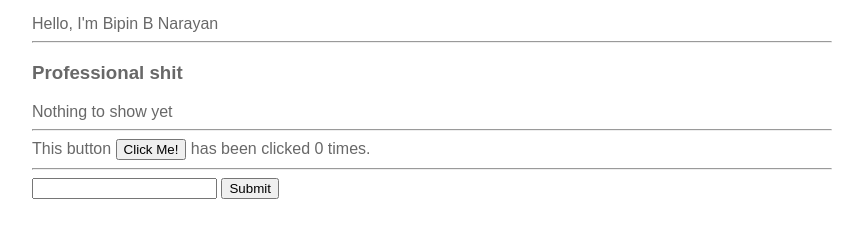
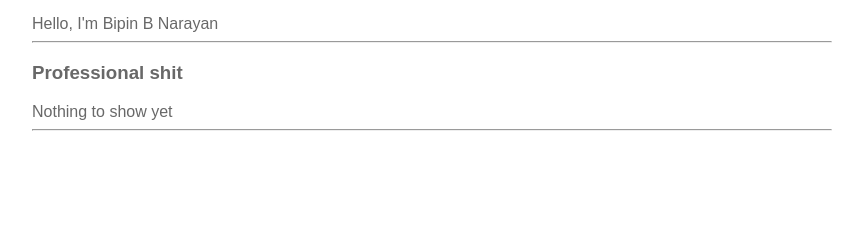
Before and after one commit to PeaceRebel/imad-2016-app, a website: page ui/index.html in a window 1280 px wide. Shown: the part 288-526 px from the top of the page, without its empty margins (198-1061 px from the left). Drawn offline with Linux system fonts and the light colour scheme.

Commit message:
[imad-console] Updates ui/index.html

```diff
--- a/ui/index.html
+++ b/ui/index.html
@@ -19,12 +19,6 @@
             </div>
             <hr/>
             <div class='footer'>
-                This button <button id='counter'>Click Me!</button> has been clicked <span id='count'>0</span> times.
-                <hr/>
-                <input type='textbox' id='name' placeborder='name'></input>
-                <input type='submit' value='Submit' id='submit_btn'></input>
-                <ul id='namelist'>
-                </ul>
             </div>
         </div>
         <script type="text/javascript" src="/ui/main.js">
```
